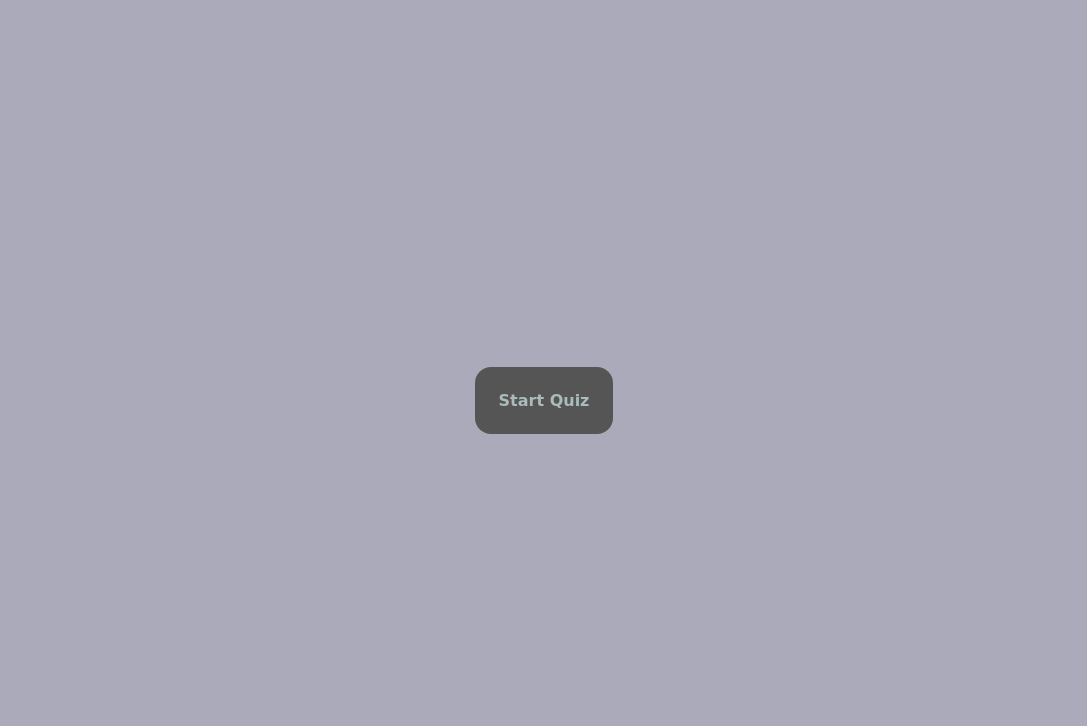
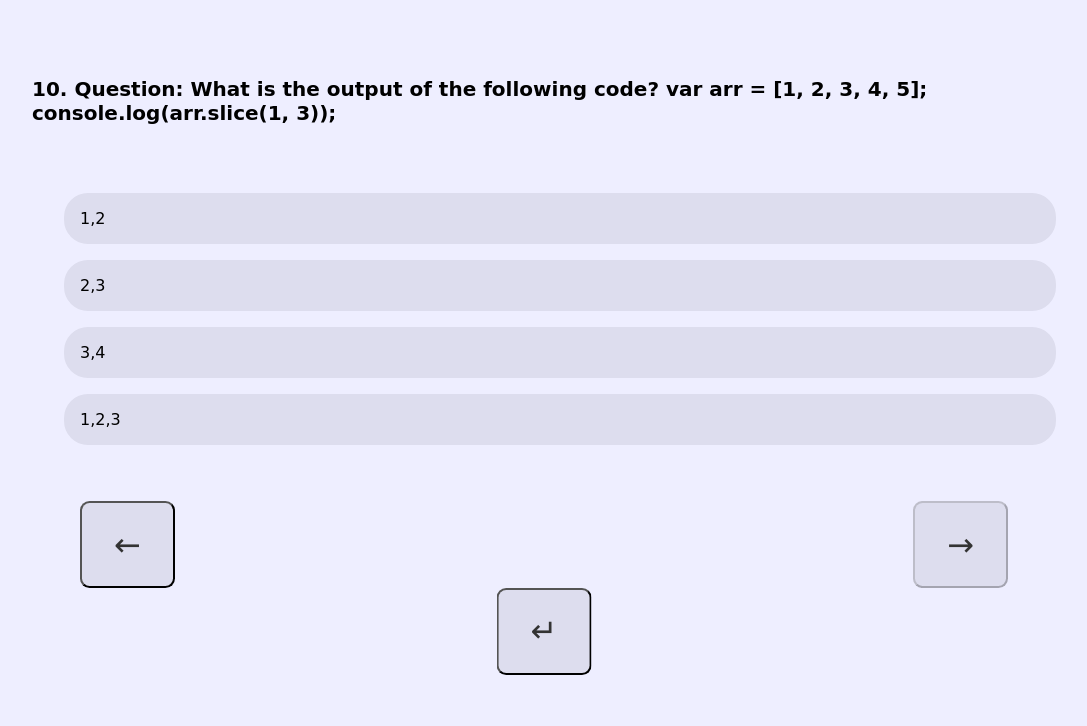
Before and after one commit to AdeNoah/quiz-1, a plain HTML site: page index.html in a window 1280 px wide. Shown: the whole page, without its empty margins (96-1183 px from the left). Drawn offline with Linux system fonts and the light colour scheme.

Commit message:
styled the quiz, mostly... then tried out more to fix the submit button in the script.js

```diff
--- a/script.js
+++ b/script.js
@@ -75,7 +75,7 @@ const quizContainer = document.querySelector('#quiz-container');
 const startQuizBtn = document.querySelector('#initiate');
 
 let currentQuestion;
-let questionIndex = 0;
+let questionIndex = 9;
 let score = 0;
 
 let userAnswers = new Array(questionBank.length).fill(null);
@@ -84,33 +84,33 @@ let userAnswers = new Array(questionBank.length).fill(null);
 // to create the question element and the answer elements and the controls element
 // question element
 let questionElement = document.createElement('div');
-questionElement.classList.add('question-element');
+questionElement.classList.add('questionElement');
 
 // answer element
 let answerElement = document.createElement('div');
-answerElement.classList.add('answer-element');
+answerElement.classList.add('answerElement');
 
 // controls element
 let controlsElement = document.createElement('div');
-controlsElement.classList.add('controls')
+controlsElement.classList.add('controlsElement')
 
 // in the controls element, we have the navigation element
 let navigationElement = document.createElement('div')
-navigationElement.classList.add('navigation-element')
+navigationElement.classList.add('navigationElement')
 controlsElement.appendChild(navigationElement)
 
 const previousButton = document.createElement('button');
-previousButton.classList.add('previous-button');
+previousButton.classList.add('previousButton');
 previousButton.innerText = '\u2190';
 navigationElement.appendChild(previousButton);
 
 const nextButton = document.createElement('button');
-nextButton.classList.add('next-button');
+nextButton.classList.add('nextButton');
 nextButton.innerText = `\u2192`;
 navigationElement.appendChild(nextButton)
 
 const submitButton = document.createElement('button')
-submitButton.classList.add('submit-btn');
+submitButton.classList.add('submitBtn');
 submitButton.innerText = `\u21b5`;
 controlsElement.appendChild(submitButton)
 submitButton.style.display = 'none';
@@ -126,6 +126,7 @@ function generateQuestion() {
     let questionStatement = document.createElement('p');
     questionStatement.innerText = `${questionIndex + 1}. ${currentQuestion.question}`;
     questionElement.appendChild(questionStatement);
+    questionStatement.classList.add('questionStatement')
 
     // to generate the options
     for(let key in currentQuestion){
@@ -147,9 +148,7 @@ function generateQuestion() {
             let label = document.createElement('label');
             label.setAttribute('for', key);
             label.innerText = currentQuestion[key];
-            label.classList.add('optionsText')
-
-
+            label.classList.add('optionsText');
             label.appendChild(option)
             answerElement.appendChild(label);
         }
@@ -191,11 +190,22 @@ function nextQuestion() {
 previousButton.addEventListener('click', previousQuestion)
 nextButton.addEventListener('click', nextQuestion)
 
-// the submit button should come here
+// the submit button here
 submitButton.addEventListener('click', () => {
+    score = 0;
+    for(let i = 0; questionBank.length; i++) {
+        if(userAnswers[i] === questionBank[i].answer) {
+            score++;
+        }
+    }
+
     questionElement.style.display = 'none';
     answerElement.style.display = 'none';
     controlsElement.style.display = 'none';
+
+    let scoreDisplay = document.createElement('div')
+    scoreDisplay.classList.add('ScoreDisplay')
+    scoreDisplay.innerText = `You scored ${score} / ${questionBank.length} questions`
 })
 
 // to start the quiz logic and its event
@@ -208,6 +218,7 @@ function startQuiz(){
     startQuizBtn.style.display = 'none';
 }
 
-startQuizBtn.addEventListener('click', startQuiz)
+startQuizBtn.addEventListener('click', startQuiz())
 
 console.log(userAnswers);
+console.log(score)
--- a/style.css
+++ b/style.css
@@ -6,7 +6,7 @@
     margin: 0;
     box-sizing: border-box;
     font-family: cursive;
-    background: #aab;
+    background: #eef;
 }
 
 
@@ -48,9 +48,82 @@
 
 
 /* all of the remaining will be added based on the elements the js will generate */
+
+/* question Element */
+.questionElement {
+    margin-bottom: 3em;
+    width: 100%;
+    text-align: left;
+    font-weight: 600;
+    font-size: 1.25em;
+}
+
+/* answer element */
+.answerElement {
+    width: 100%;
+    display: flex;
+    flex-direction: column;
+    /* margin-bottom: 3em; */
+}
 .options {
     display: none;
 }
 .optionsText {
-    display: block;
+    margin: .5em 0 .5em 2em;
+    border: 1px solid black;
+    padding: 1em;
+    border: none;
+    border-radius: 1.5em;
+    background-color: #dde;
 }
+.optionsText:hover {
+    opacity: .7;
+}
+.options:checked + .optionsText::before {
+    background-color: #ccd;
+
+}
+
+/* controls element */
+.controlsElement {
+    width: 100%;
+    padding: 3em;
+    display: flex;
+    flex-direction: column;
+}
+.controlsElement button{
+    padding: .7em 1em;
+    font-size: 2em;
+    border-radius: .3em;
+    background-color: #dde;
+    color: #333;
+}
+.navigationElement {
+    display: flex;
+    justify-content: space-between;
+}
+.navigationElement button {
+    padding: .7em 1em;
+    font-size: 2em;
+    border-radius: .3em;
+    background-color: #dde;
+    color: #333;
+}
+.navigationElement button:hover {
+    opacity: 0.7;
+}
+.navigationElement button:active {
+    opacity: .95;
+}
+
+.submitBtn {
+    position: relative;
+    left: 50%;
+    transform: translateX(-50%);
+}
+.submitBtn:hover {
+    opacity: 0.7;
+}
+.submitBtn:active {
+    opacity: 0.95;
+}
```
Also changed, not shown: file.txt.
